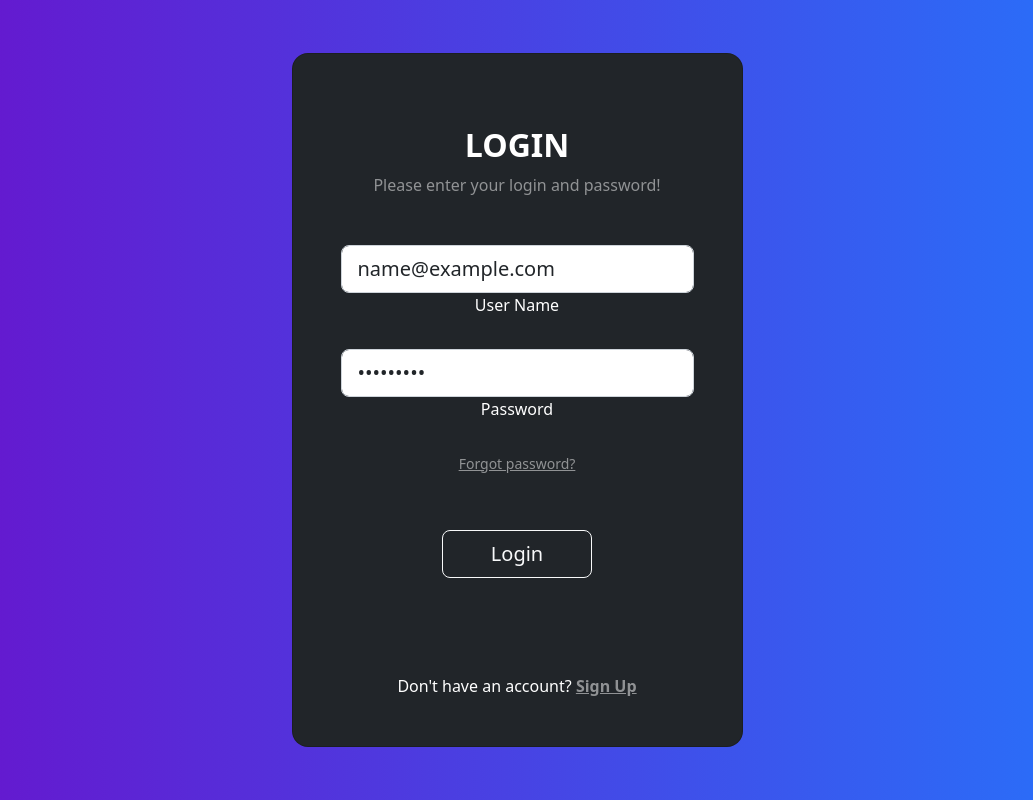
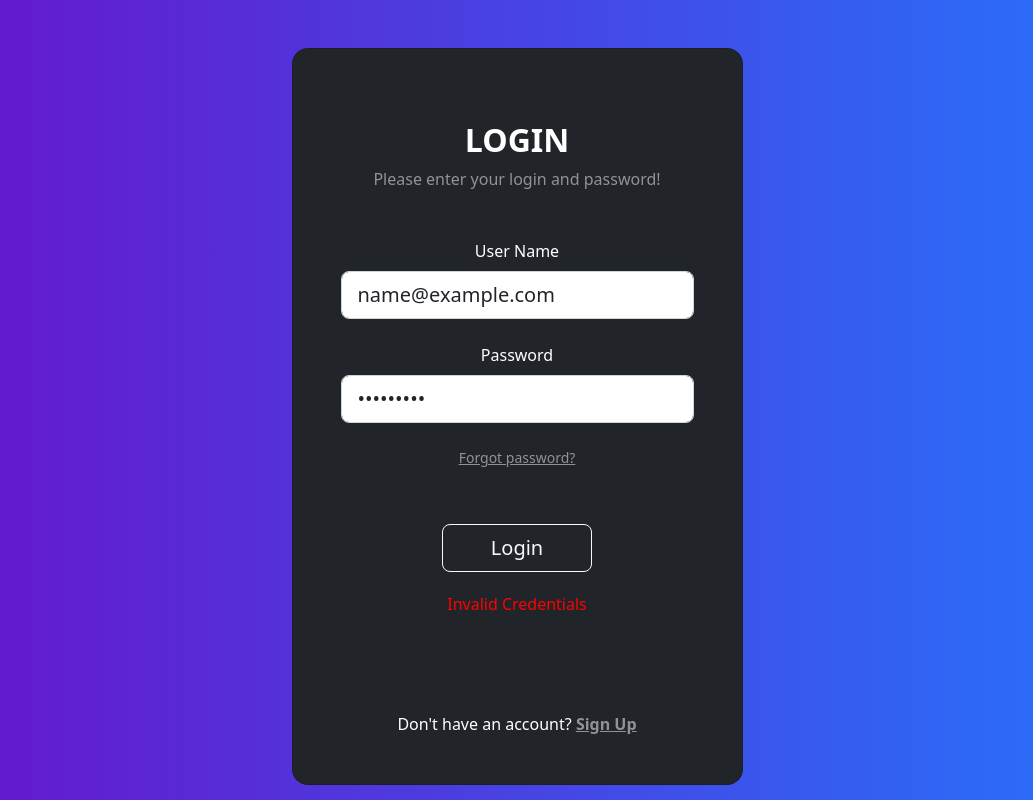
Before and after one commit to Ajithvc45/movie-app, an Angular app: page / in a window 1280 px wide. Both pictures are taken after typing "name@example.com", "Sample123" into the empty fields and a click on the button "Login". Shown: the whole page, without its empty margins (123-1156 px from the left). Built offline with nearby package versions, Linux system fonts and the light colour scheme; what ngx-pagination would draw is missing.

Commit message:
validation error msg done

```diff
--- a/src/app/auth-service.service.ts
+++ b/src/app/auth-service.service.ts
@@ -18,7 +18,7 @@ export class AuthServiceService {
     return this.http.post(`https://api.themoviedb.org/3/authentication/token/validate_with_login?api_key=2c7d2e78869ec86ee78d10bc69e698c9`,data = {
       username:"ajithvc45",
       password:"Ajithvc45@",
-      request_token: "3ea0af64af7f1ecee8c996d9bbb2aac9dadcbe15",
+      request_token: "81c4bdfaed5d8c88403d097a08cfa8011e8962f0",
   });
 
   }
--- a/src/app/component/login/login.component.css
+++ b/src/app/component/login/login.component.css
@@ -1,3 +1,8 @@
 .gradient-custom {
     background: linear-gradient(to right, rgba(106, 17, 203, 1), rgba(37, 117, 252, 1))
     }
+
+.wrongMsg {
+    color: red;
+    padding-top: 20px;
+}
--- a/src/app/component/login/login.component.html
+++ b/src/app/component/login/login.component.html
@@ -12,18 +12,34 @@
                     <p class="text-white-50 mb-5">Please enter your login and password!</p>
 
                     <div class="form-outline form-white mb-4">
-                    <input type="email" id="typeEmailX" class="form-control form-control-lg" formControlName="username" />
-                    <label class="form-label" for="typeEmailX">User Name</label>
+                        <label class="form-label" for="typeEmailX">User Name</label>
+                        <input type="email" id="typeEmailX" class="form-control form-control-lg" formControlName="username" />
+                        <div class="wrongMsg" *ngIf="formGroup.errors?.['errors']">
+                            User Name required
+                        </div>
+                        <!-- <div class="wrongMsg" *ngIf="formGroup.errors?.['unauthenticated']">
+                            Username required.
+                        </div>                -->
+                        <!-- <span *ngIf="formGroup.submitted&&password.errors?.['required']">User name required</span> -->
+                        <!-- <div *ngIf="username.errors?.['required']">
+                            This field is required.
+                        </div> -->
                     </div>
 
                     <div class="form-outline form-white mb-4">
-                    <input type="password" id="typePasswordX" class="form-control form-control-lg" formControlName="password" />
-                    <label class="form-label" for="typePasswordX">Password</label>
+                        <label class="form-label" for="typePasswordX">Password</label>
+                        <input type="password" id="typePasswordX" class="form-control form-control-lg" formControlName="password" />
+                        <div class="wrongMsg" *ngIf="formGroup.errors?.['errors']">
+                            Password required
+                        </div>
                     </div>
 
                     <p class="small mb-5 pb-lg-2"><a class="text-white-50" href="#!">Forgot password?</a></p>
 
                     <button class="btn btn-outline-light btn-lg px-5" type="submit">Login</button>
+                    <div class="wrongMsg" *ngIf="formGroup.errors?.['unauthenticated']">
+                        Invalid Credentials
+                    </div>
 
                     <!-- <div class="d-flex justify-content-center text-center mt-4 pt-1">
                     <a href="#!" class="text-white"><i class="fab fa-facebook-f fa-lg"></i></a>
--- a/src/app/component/login/login.component.ts
+++ b/src/app/component/login/login.component.ts
@@ -9,6 +9,8 @@ import { Router } from '@angular/router';
 })
 export class LoginComponent implements OnInit {
   formGroup: FormGroup;
+  username: string;
+  password: string;
   // success:boolean;
   // formArray:any = FormArray;
   // success: boolean = false;
@@ -33,6 +35,13 @@ export class LoginComponent implements OnInit {
   loginProcess() {
     const username = this.formGroup.controls['username'];
     const password = this.formGroup.controls['password'];
+
+    if(username.value == "" && password.value == "") {
+      this.formGroup.setErrors({ errors: true });
+    }else if(username.value != "ajithvc45" && password.value != "Ajithvc45@") {
+      this.formGroup.setErrors({ unauthenticated: true });
+    }
+
     if(username.value === "ajithvc45" && password.value === "Ajithvc45@"){
       console.log("doneee",this.formGroup.value)
       this.authService.login(this.formGroup.value).subscribe(result => {
@@ -45,7 +54,9 @@ export class LoginComponent implements OnInit {
       })
     }else{
       console.log("nop",this.formGroup.value)
-      alert("Invalid Credentials")
+      // alert("Invalid Credentials")
+      // this.formGroup.value.setErrors({ check: true })
+
 
     }
     console.log('------- this.formGroup:', this.formGroup.value)
```
